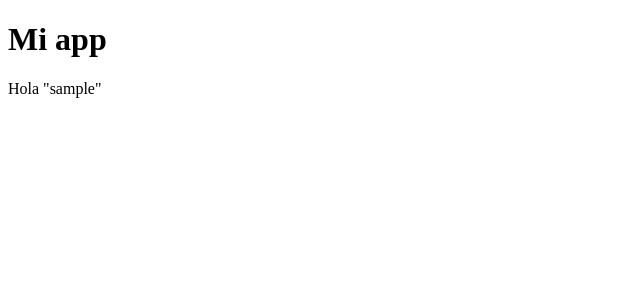
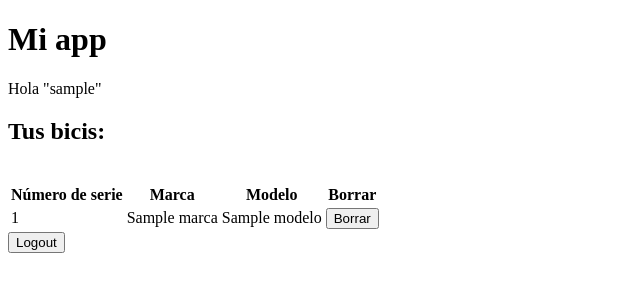
Before and after one commit to marlopia/bike_parking, a Flask app: template src/app/templates/landing.html in a window 1280 px wide. Shown: the top 300 px of the page, without its empty margins (0-640 px from the left). Run offline with Flask 3, Linux system fonts and the light colour scheme; the template is opened without the code that fills it: most values are stand-ins (such as "Sample title", 1, 10 or a date in 2020); parts of the project's set-up code (start-up, migrations or seed data) failed here and were passed over.

Commit message:
Mostrar bicis de usuario en el landing, mock boton borrar

```diff
--- a/src/app/templates/landing.html
+++ b/src/app/templates/landing.html
@@ -12,6 +12,38 @@
 
     <p>Hola "{{ username }}"</p>
 
+    <h2>Tus bicis:</h2>
+    <br />
+    <table>
+      <thead>
+        <tr>
+          <th>Número de serie</th>
+          <th>Marca</th>
+          <th>Modelo</th>
+          <th>Borrar</th>
+        </tr>
+      </thead>
+      <tbody>
+        {% for bici in bicis %}
+        <tr>
+          <td>{{ bici.num_serie }}</td>
+          <td>{{ bici.marca }}</td>
+          <td>{{ bici.modelo }}</td>
+          <td>
+            <form action="/delete" method="post">
+              <input type="hidden" name="num_serie" value="{{ bici.num_serie }}">
+              <button type="submit">Borrar</button>
+            </form>
+          </td>
+        </tr>
+        {% endfor %}
+      </tbody>
+    </table>
+
+    <form action="/logout">
+      <button type="submit">Logout</button>
+    </form>
+
     <script src="{{ url_for('static', filename='js/landing.js') }}"></script>
   </body>
 </html>
--- a/src/parking/models/usuario.py
+++ b/src/parking/models/usuario.py
@@ -33,7 +33,8 @@ class Usuario(Base):
         self.bicis = []
         # Cargar bicis desde la BD
         with bd.crear_sesion() as sesion:
-            self.bicis = sesion.query(BiciORM).filter_by(dni_usuario=dni).all()
+            bicis_orm = sesion.query(BiciORM).filter_by(dni_usuario=dni).all()
+            self.bicis = [bici.toJSON() for bici in bicis_orm]
 
     @classmethod
     def obtener_o_crear(cls, dni: str, nombre: str = "", email: str = "") -> "Usuario":
```
Also changed, not shown: src/app/routes.py (+17 -3 lines), src/parking/models/bd.py (+8 -0 lines).
